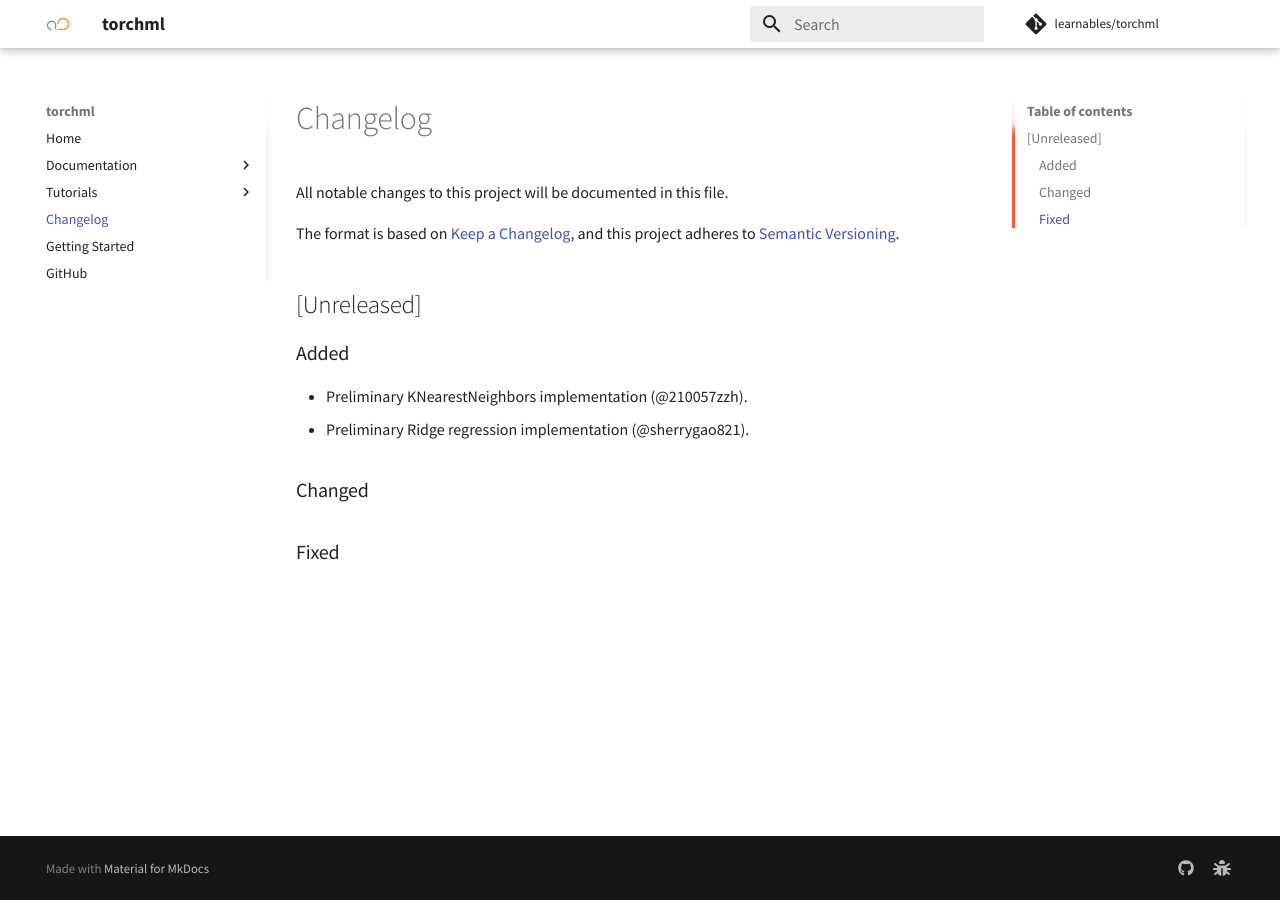
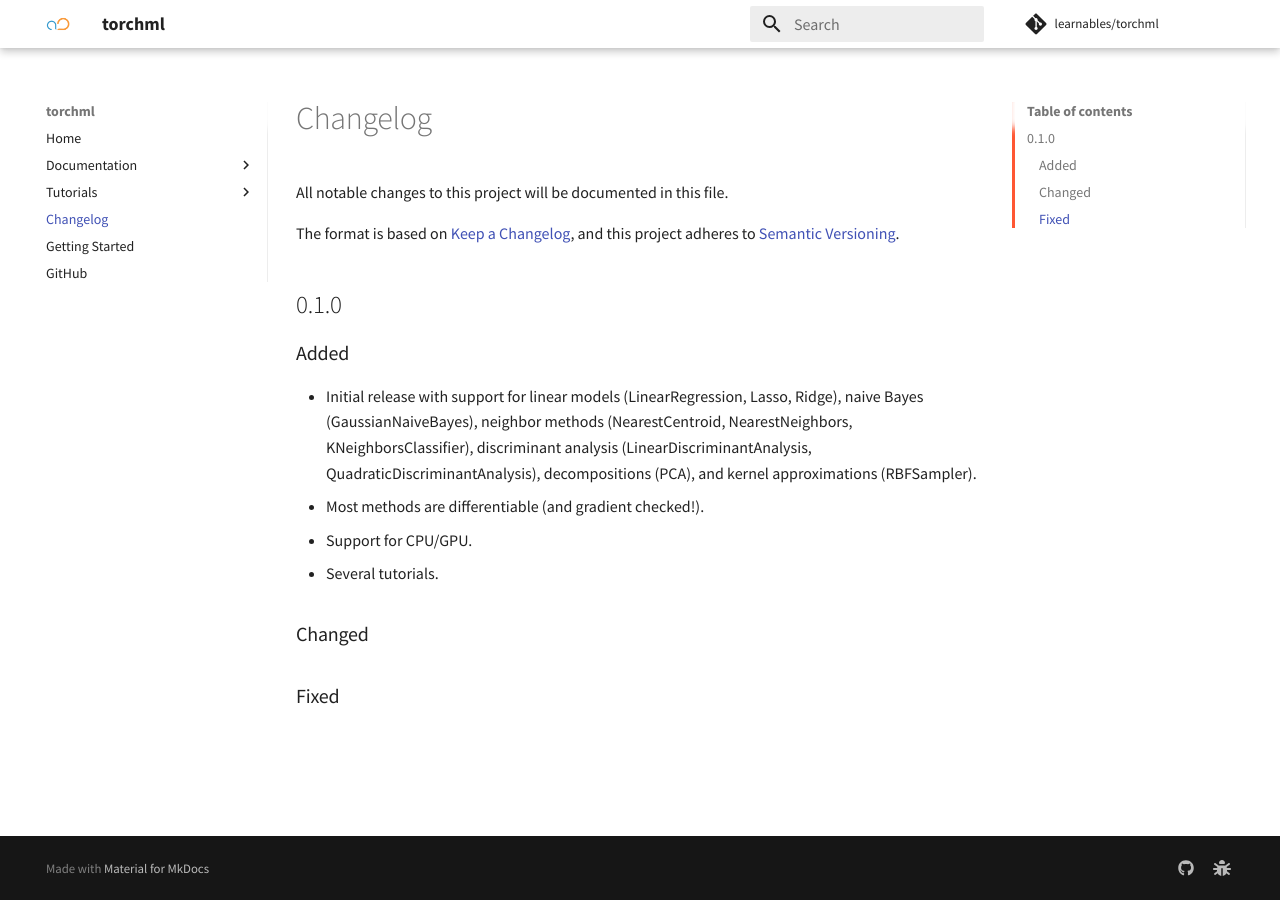
Before and after one commit to learnables/torchml, an MkDocs documentation site: the page built from docs/changelog.md, in a window 1280 px wide. Built offline with MkDocs 1.6.1 and Material for MkDocs 9.7.7, drawn with Linux system fonts in a browser that asks for light colours; comment, search, counter and statistics services are not loaded.

```diff
--- a/docs/changelog.md
+++ b/docs/changelog.md
@@ -6,12 +6,14 @@ All notable changes to this project will be documented in this file.
 The format is based on [Keep a Changelog](https://keepachangelog.com/en/1.0.0/),
 and this project adheres to [Semantic Versioning](https://semver.org/spec/v2.0.0.html).
 
-## [Unreleased]
+## 0.1.0
 
 ### Added
 
-- Preliminary KNearestNeighbors implementation (@210057zzh).
-- Preliminary Ridge regression implementation (@sherrygao821).
+- Initial release with support for linear models (LinearRegression, Lasso, Ridge), naive Bayes (GaussianNaiveBayes), neighbor methods (NearestCentroid, NearestNeighbors, KNeighborsClassifier), discriminant analysis (LinearDiscriminantAnalysis, QuadraticDiscriminantAnalysis), decompositions (PCA), and kernel approximations (RBFSampler).
+- Most methods are differentiable (and gradient checked!).
+- Support for CPU/GPU.
+- Several tutorials.
 
 ### Changed
 
```
Also changed, not shown: README.md (+1 -1 lines), docs/index.md (+2 -2 lines).
